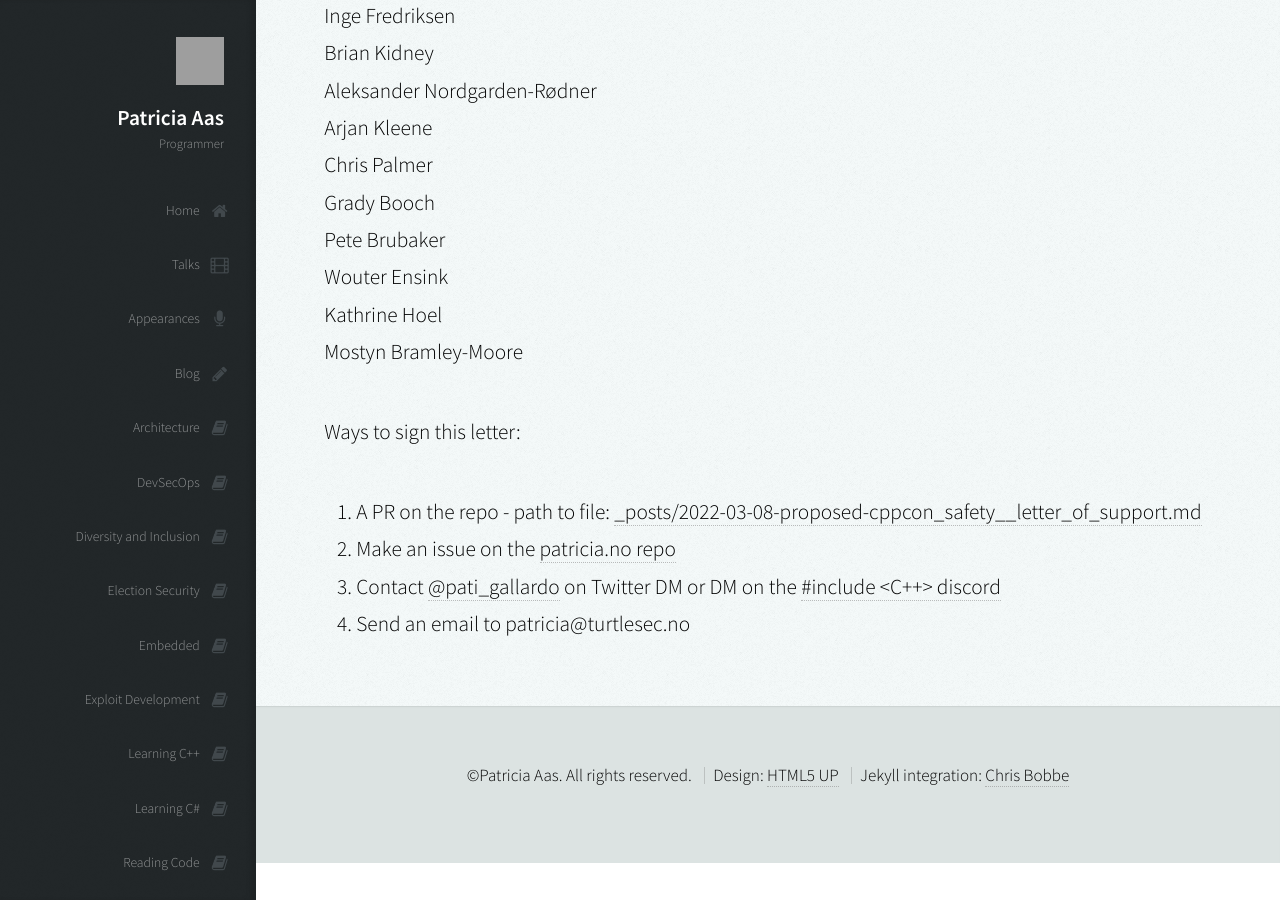
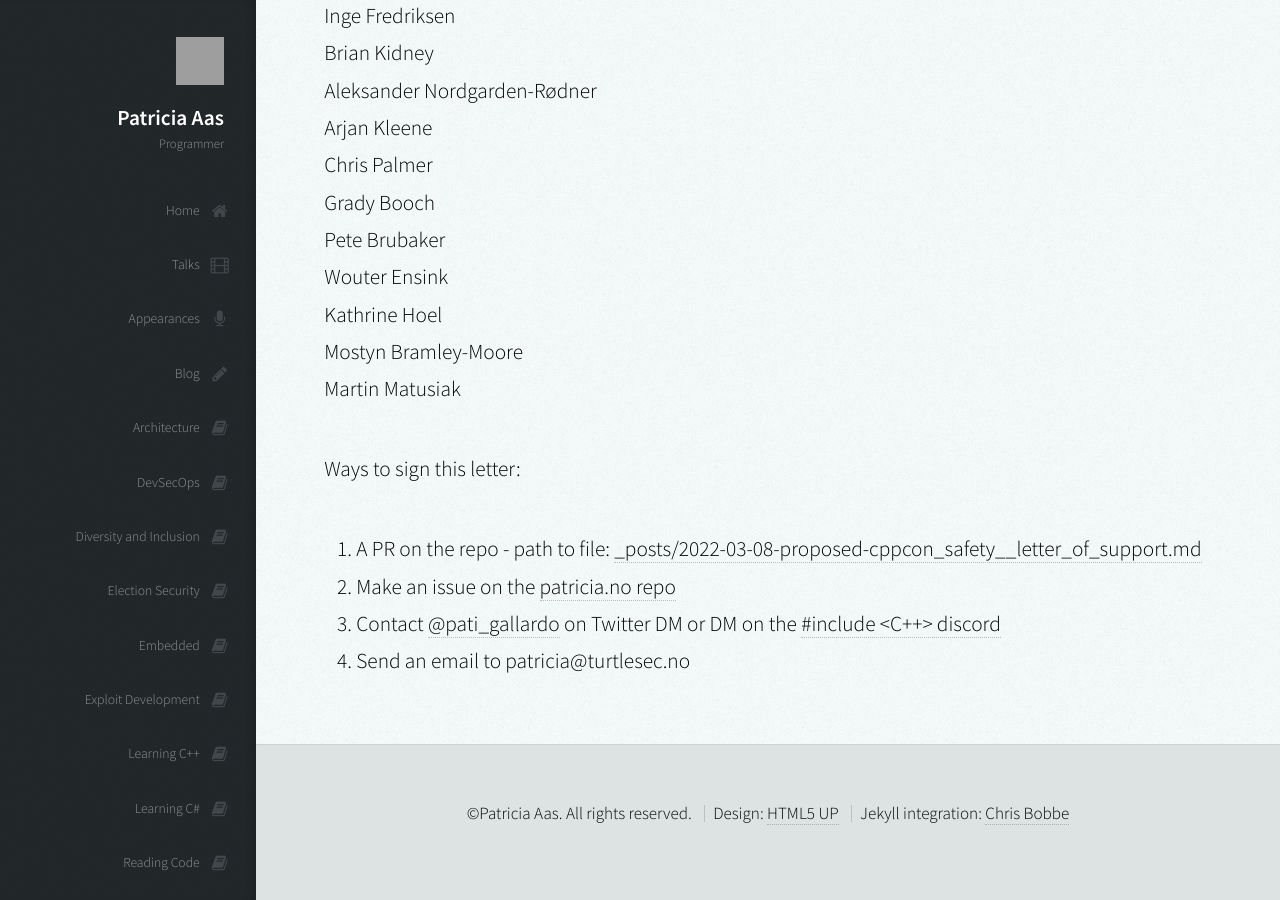
Before and after one commit to patricia-gallardo/patricia-gallardo.github.io, a Jekyll site: the page built from _posts/2022-03-08-proposed-cppcon_safety__letter_of_support.md, in a window 1280 px wide and 900 px high, scrolled down 7538 px. Built offline with Jekyll 4.4.1, drawn with Linux system fonts in a browser that asks for light colours; nearby versions of some CDN libraries; grey boxes are pictures that could not be loaded.

Commit message:
Update 2022-03-08-proposed-cppcon_safety__letter_of_support.md

```diff
--- a/_posts/2022-03-08-proposed-cppcon_safety__letter_of_support.md
+++ b/_posts/2022-03-08-proposed-cppcon_safety__letter_of_support.md
@@ -210,6 +210,7 @@ Pete Brubaker <br>
 Wouter Ensink <br>
 Kathrine Hoel <br>
 Mostyn Bramley-Moore <br>
+Martin Matusiak <br>
 
 
 Ways to sign this letter:
```
